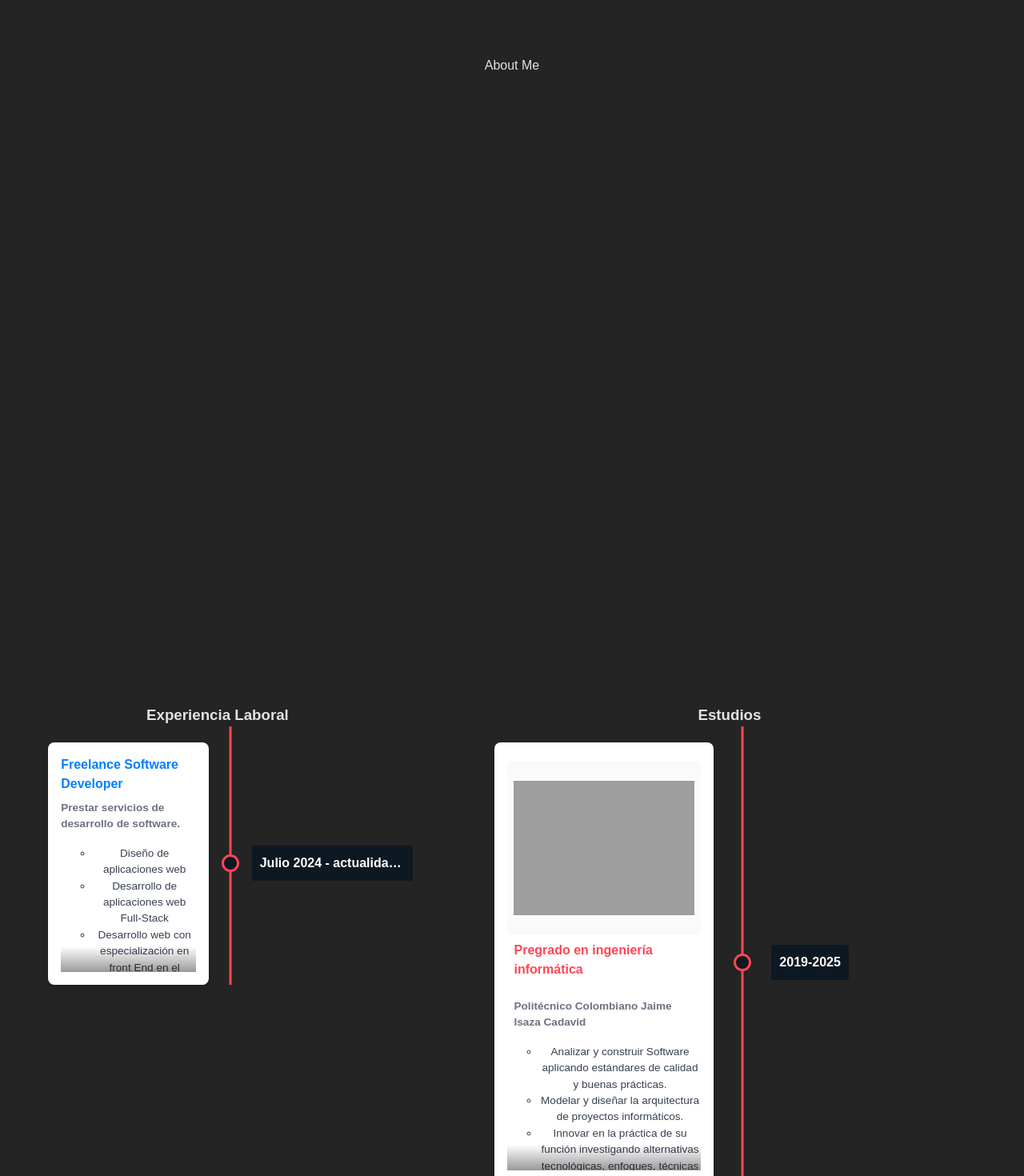
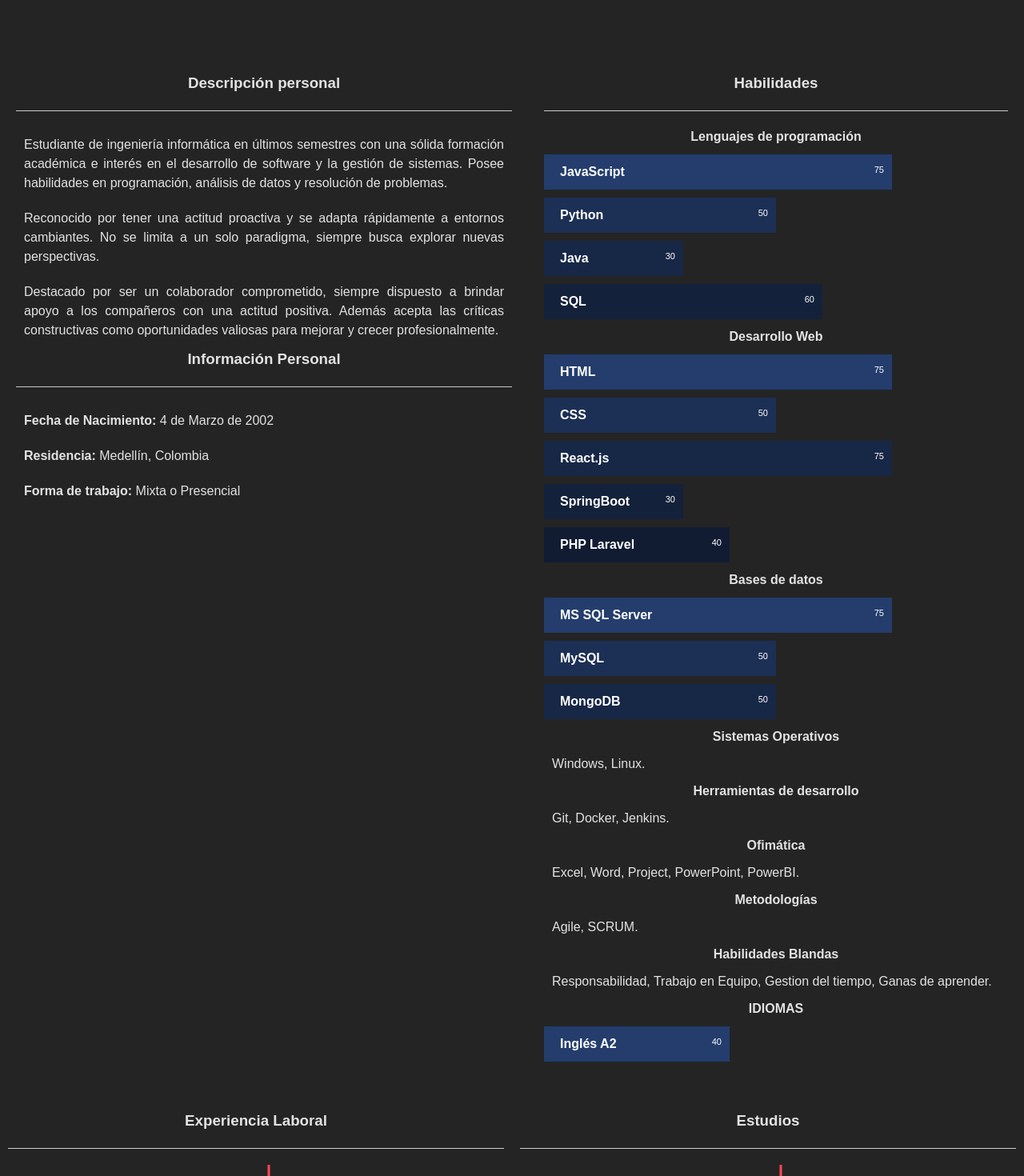
Before and after one commit to DiegoAgudelo4/Diego-Agudelo-Landing-Page, a React (Vite) app: page / in a window 1280 px wide. Shown: the part 740-2210 px from the top of the page at 80% size. Built offline with nearby package versions, Linux system fonts and the light colour scheme; grey boxes are pictures that could not be loaded.

Commit message:
Más contenido, Incluido el About Me

```diff
--- /dev/null
+++ b/src/components/skillBars/SkillBar.jsx
@@ -0,0 +1,184 @@
+import { useState, useEffect } from "react";
+import styles from './SkillBar.module.css'
+
+// const SKILLS = [
+//     { type: "HTML", level: 99 },
+//     { type: "CSS", level: 98 },
+//     { type: "JavaScript", level: 87 },
+//     { type: "MongoDB", level: 92 },
+//     { type: "BootStrap", level: 90 },
+//     { type: "Photoshop", level: 100 },
+//     { type: "Angular.js", level: 16 },
+//     { type: "React.js", level: 25 },
+//     { type: "PHP", level: 36 },
+//     { type: "Ruby", level: 20 }
+// ];
+
+const SKILLS = [
+    {
+        title: "Lenguajes de programación",
+        porcent: true,
+        items: [
+            { type: "JavaScript", level: 75 },
+            { type: "Python", level: 50 },
+            { type: "Java", level: 30 },
+            { type: "SQL", level: 60 },
+        ]
+    },
+    {
+        title: "Desarrollo Web",
+        porcent: true,
+        items: [
+            { type: "HTML", level: 75 },
+            { type: "CSS", level: 50 },
+            { type: "React.js", level: 75 },
+            { type: "SpringBoot", level: 30 },
+            { type: "PHP Laravel", level: 40 },
+        ]
+    },
+    {
+        title: "Bases de datos",
+        porcent: true,
+        items: [
+            { type: "MS SQL Server", level: 75 },
+            { type: "MySQL", level: 50 },
+            { type: "MongoDB", level: 50 },
+        ]
+    },
+    {
+        title: "Sistemas Operativos",
+        porcent: false,
+        items: [
+            { type: "Windows" },
+            { type: "Linux" },
+        ]
+    },
+    {
+        title: "Herramientas de desarrollo",
+        porcent: false,
+        items: [
+            { type: "Git"},
+            { type: "Docker"},
+            { type: "Jenkins"},
+        ]
+    },
+    {
+        title: "Ofimática",
+        porcent: false,
+        items: [
+            { type: "Excel" },
+            { type: "Word" },
+            { type: "Project" },
+            { type: "PowerPoint" },
+            { type: "PowerBI" },
+        ]
+    },
+    {
+        title: "Metodologías",
+        porcent: false,
+        items: [
+            { type: "Agile" },
+            { type: "SCRUM" },
+        ]
+    },
+    {
+        title: "Habilidades Blandas",
+        porcent: false,
+        items: [
+            { type: "Responsabilidad" },
+            { type: "Trabajo en Equipo" },
+            { type: "Gestion del tiempo" },
+            { type: "Ganas de aprender" },
+        ]
+    },
+    {
+        title: "IDIOMAS",
+        porcent: true,
+        items: [
+            { type: "Inglés A2", level: 40 },
+        ]
+    },
+]
+
+const SkillBars = ({ hue = 580, saturation = 50, skills = SKILLS }) => {
+    const [collapsed, setCollapsed] = useState(true);
+
+    useEffect(() => {
+        const timer = setTimeout(() => {
+            setCollapsed(false);
+        }, 1000);
+        return () => clearTimeout(timer);
+    }, []);
+
+    return (
+        <div className={`${styles.container} ${collapsed ? `${styles.collapsed}` : ""}`}>
+
+            <h3>Habilidades</h3>
+            <hr />
+            <ul className={styles.skills}>
+                {SKILLS.map((skill, index) => (
+                    <>
+                        <div style={{ marginBottom: '10px' }}>
+                            <h4>{skill.title}</h4>
+                            {skill.porcent ?
+                                skill.items.map((item, index) => (
+                                    <li
+                                        key={item.type}
+                                        style={{
+                                            width: `${item.level}%`,
+                                            backgroundColor: `hsl(${hue}, ${saturation}%, ${100 / (index + 3.5)}%)`
+                                        }}
+                                        className={styles.listSkills}
+                                    >
+                                        <p>
+                                            {item.type}<span>{item.level}</span>
+                                        </p>
+                                    </li>
+                                ))
+                                :
+                                <p>
+                                    {skill.items.map(item => item.type).join(", ") + "."}
+                                </p>
+                            }
+                        </div>
+                    </>
+                ))}
+
+            </ul>
+            {/*
+            <h3>Habilidades</h3>
+            <hr />
+            <ul className={styles.skills}>
+                {skills.map((skill, index) => (
+                    <li
+                        key={skill.type}
+                        style={{
+                            width: `${skill.level}%`,
+                            backgroundColor: `hsl(${hue}, ${saturation}%, ${100 / (index + 3.5)}%)`
+                        }}
+                        className={styles.listSkills}
+                    >
+                        <p>
+                            {skill.type}<span>{skill.level}</span>
+                        </p>
+                    </li>
+                ))}
+                <li
+                    style={{
+                        width: `${50}%`,
+                        backgroundColor: `hsl(${hue}, ${saturation}%, ${100 / (5 + 3.5)}%)`
+
+                    }}
+                    className={styles.listSkills}
+                >
+                    <p>
+                        <a href="https://cert.efset.org/en/gP8ZVQ"> Inglés</a><span> 50</span>
+                    </p>
+
+                </li>
+            </ul> */}
+        </div>
+    );
+};
+
+export default SkillBars;
--- /dev/null
+++ b/src/components/skillBars/SkillBar.module.css
@@ -0,0 +1,57 @@
+.container {
+  max-width: 800px;
+  margin: auto;
+  padding: 20px;
+}
+
+hr {
+  height: 1px;
+  border: 0;
+  background-color: #ccc;
+  margin: 20px 0;
+  padding: 0;
+}
+
+.skills {
+  margin: 0 0 30px 0;
+  padding: 0;
+  /* width: calc(100% - 50px); */
+  width: 100%;
+}
+.listSkills {
+  display: block;
+  position: relative;
+  background-color: #888;
+  color: #fff;
+  margin: 10px 0;
+  transition: width 300ms ease-in-out;
+}
+
+.collapsed & {
+  width: 0 !important;
+}
+
+.listSkills p {
+  padding: 10px;
+  margin: 0;
+  font-weight: bold;
+}
+
+.listSkills span {
+  position: absolute;
+  right: 10px;
+  display: inline-block;
+  width: 30px;
+  top: 11px;
+  text-align: right;
+  font-weight: normal;
+  color: #fff;
+  font-size: 11px;
+}
+/* .small {
+  font-size: 11px;
+  color: #666;
+  a {
+    color: inherit;
+  }
+} */
--- a/src/components/timeLines/TimeLineAcademic.jsx
+++ b/src/components/timeLines/TimeLineAcademic.jsx
@@ -34,7 +34,6 @@ const TimeLineAcademic = () => {
     )
 
     return (
-        <div >
         <Chrono
             items={items}
             mode='VERTICAL_ALTERNATING'
@@ -71,7 +70,6 @@ const TimeLineAcademic = () => {
                     <img src="<url to  a nice image" />
                 </div> */}
         </Chrono>
-        </div>
     )
 }
 
--- a/src/components/timeLines/TimeLineExperience.jsx
+++ b/src/components/timeLines/TimeLineExperience.jsx
@@ -5,24 +5,11 @@ import { useState } from "react";
 const TimeLine = () => {
     const [items, setitems] = useState(
         [
-            // {
-            //     title: "Julio 2024 - actualidad",
-            //     cardTitle: <div className={styles.example}>Hola mundo</div>,
-            //     // url: "http://www.history.com",
-            //     cardSubtitle: "Freelancer",
-            //     cardDetailedText: "",
-            //     // media: {
-            //     //     type: "IMAGE",
-            //     //     source: {
-            //     //         url: "http://someurl/image.jpg"
-            //     //     }
-            //     // }
-            // },
             {
-                title: "Julio 2024 - actualidad (2025-1)",
+                title: "2023 - actualidad",
                 cardTitle: "Freelance Software Developer",
                 // url: "http://www.history.com",
-                cardSubtitle: "Prestar servicios de desarrollo de software.",
+                cardSubtitle: "Prestar servicios sobre desarrollo de software.",
                 cardDetailedText:
                     <ul>
                         <li>Diseño de aplicaciones web</li>
@@ -33,11 +20,45 @@ const TimeLine = () => {
                         <li>Despliegue de aplicaciones</li>
                     </ul>,
             },
+            {
+                title: "Agosto - Diciembre 2024",
+                cardTitle: "Prácticas profesionales",
+                url: "https://isibi-front.vercel.app/",
+                cardSubtitle: "Prestar servicios sobre desarrollo de software.",
+                cardDetailedText:
+                    <div>
+                        <p>
+                            Analizar, Diseñar, Desarrollar, Probar y Desplegar un software web que permita consultar diferentes catálogos de la <a href="https://www.mbies.info/">MBIES</a> desde un mismo sitio.
+                        </p>
+                        <p>
+                            Como resultado se obtiene el software ISIBI
+                        </p>
+
+                    </div>
+            },
+            {
+                title: "Julio - Noviembre 2023",
+                cardTitle: "Pidgin Contact Solutions",
+                cardSubtitle: "SQL Junior Developer",
+                cardDetailedText:
+                    <ul>
+                        <li>
+                            Encargado de la gestión de datos mediante tareas de Extracción, Transformación y Carga (ETL) desde diversas fuentes.
+
+                        </li>
+                        <li>
+                            Responsable de analizar detalladamente errores e inconvenientes que surgían durante el proceso de desarrollo, seguido
+                            de la proposición de soluciones efectivas para optimizar los procesos y la calidad del servicio.
+                        </li>
+                        <li>
+                            Comunicación directa con el cliente para cumplir sus necesidades.
+                        </li>
+                    </ul>
+            },
         ]
     )
 
     return (
-        <div >
         <Chrono
             items={items}
             mode='VERTICAL_ALTERNATING'
@@ -73,7 +94,6 @@ const TimeLine = () => {
                     <img src="<url to  a nice image" />
                 </div> */}
         </Chrono>
-        </div>
     )
 }
 
--- a/src/views/experience/Experience.jsx
+++ b/src/views/experience/Experience.jsx
@@ -4,18 +4,19 @@ import styles from './Experience.module.css'
 const Experience = () => {
   return (
     <div className={styles.main} id='experience'>
-      <div>
+      <div className={styles.experience}>
         <h3>
           Experiencia Laboral
         </h3>
+        <hr />
         <TimeLine />
-
       </div>
-      <div>
+      <div className={styles.academic}>
         <h3>Estudios</h3>
+        <hr />
         <TimeLineAcademic />
       </div>
-    </div >
+    </div>
   )
 }
 
--- a/src/views/experience/Experience.module.css
+++ b/src/views/experience/Experience.module.css
@@ -1,8 +1,14 @@
-.main{
-    width: 100%;
-    min-height: 100vh;
-    display: flex;
-    flex-direction: row;
-    justify-content: space-between;
-    padding-top: 10px;
+.main {
+  width: 100%;
+  min-height: 100vh;
+  display: flex;
+
 }
+.experience {
+  margin: 10px ;
+  width: 50%;
+}
+.academic {
+  margin: 10px;
+  width: 50%;
+}
--- a/src/views/habilities/Habilities.jsx
+++ b/src/views/habilities/Habilities.jsx
@@ -1,9 +1,46 @@
+import SkillBars from '../../components/skillBars/SkillBar';
 import styles from './Habilities.module.css';
 
 const Habilities = () => {
   return (
     <div className={styles.main} id='about'>
-      About Me
+
+      <div className={styles.description}>
+        <h3>Descripción personal</h3>
+        <hr />
+        <p>
+          Estudiante de ingeniería informática en últimos semestres con
+          una sólida formación académica e interés en el desarrollo de
+          software y la gestión de sistemas. Posee habilidades en
+          programación, análisis de datos y resolución de problemas.
+        </p>
+        <p>
+          Reconocido por tener una actitud proactiva y se adapta
+          rápidamente a entornos cambiantes. No se limita a un solo
+          paradigma, siempre busca explorar nuevas perspectivas.
+        </p>
+        <p>Destacado por ser un colaborador comprometido, siempre
+          dispuesto a brindar apoyo a los compañeros con una actitud
+          positiva. Además acepta las críticas constructivas como
+          oportunidades valiosas para mejorar y crecer profesionalmente.
+        </p>
+        <h3>
+          Información Personal
+        </h3>
+        <hr />
+        <p>
+          <strong>Fecha de Nacimiento: </strong> 4 de Marzo de 2002
+        </p>
+        <p>
+          <strong>Residencia:</strong> Medellín, Colombia
+        </p>
+        <p>
+          <strong>Forma de trabajo:</strong> Mixta o Presencial
+        </p>
+      </div>
+      <div className={styles.Habilities}>
+        <SkillBars />
+      </div>
     </div>
   )
 }
--- a/src/views/habilities/Habilities.module.css
+++ b/src/views/habilities/Habilities.module.css
@@ -2,4 +2,19 @@
     width: 100%;
     min-height: 100vh;
     padding-top: 10px;
+    display: flex;
 }
+.main p{
+    margin: 10px;
+    text-align: justify;
+
+}
+.Habilities{
+    width: 50%;
+}
+.description{
+    width: 50%;
+    padding: 20px;
+    display: flex;
+    flex-direction: column;
+}
--- a/src/views/navigate/Navigate.jsx
+++ b/src/views/navigate/Navigate.jsx
@@ -29,7 +29,6 @@ const Navigate = () => {
 
   const handleScrollTo = (sectionId) => {
     const section = document.getElementById(sectionId);
-    console.log("scroll",  sectionId)
     if (section) {
       section.scrollIntoView({ behavior: 'smooth' });
     }
```
Also changed, not shown: src/views/footer/Footer.jsx (+9 -2 lines). Lines whose indentation alone changed are shown as unchanged.
